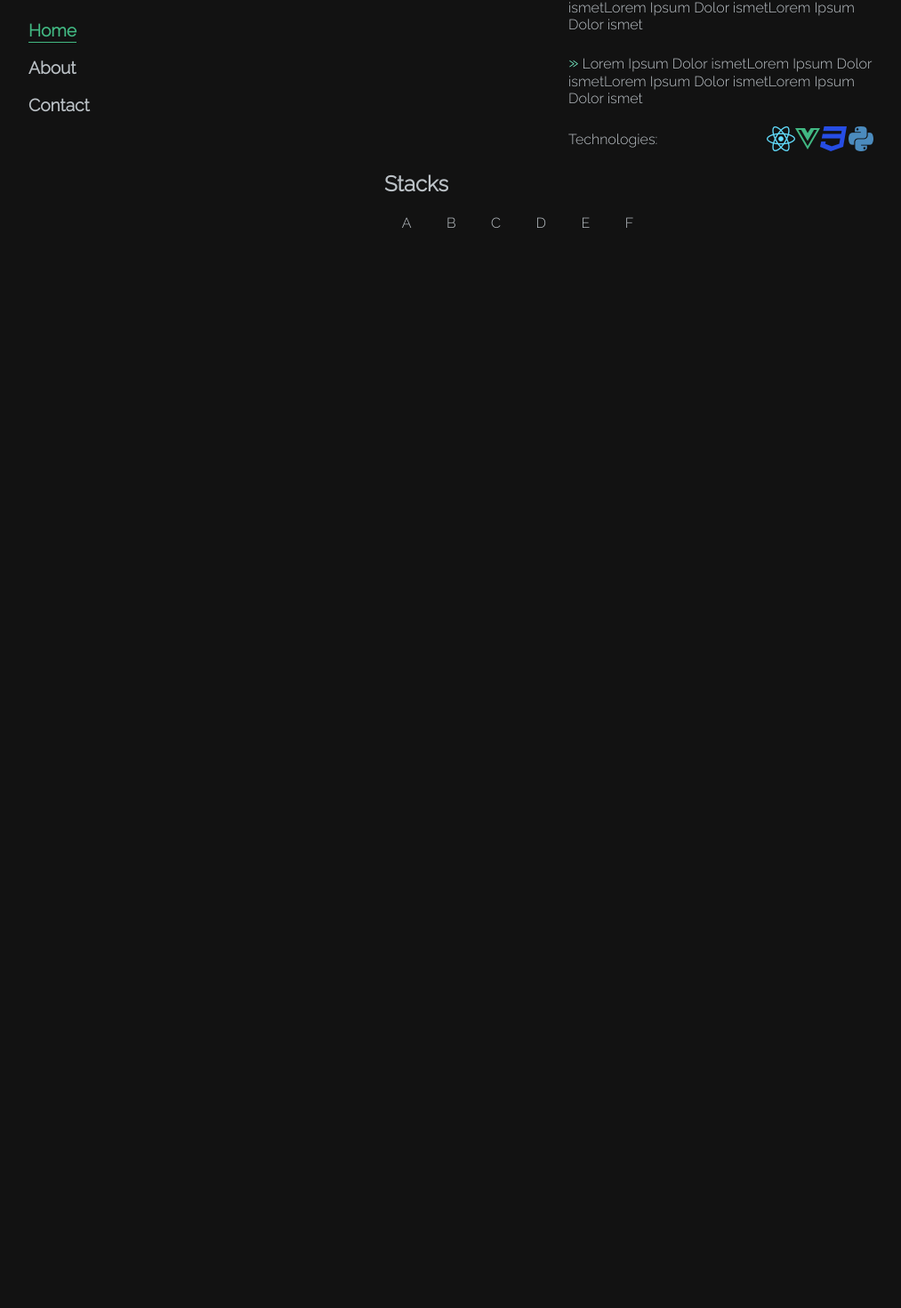
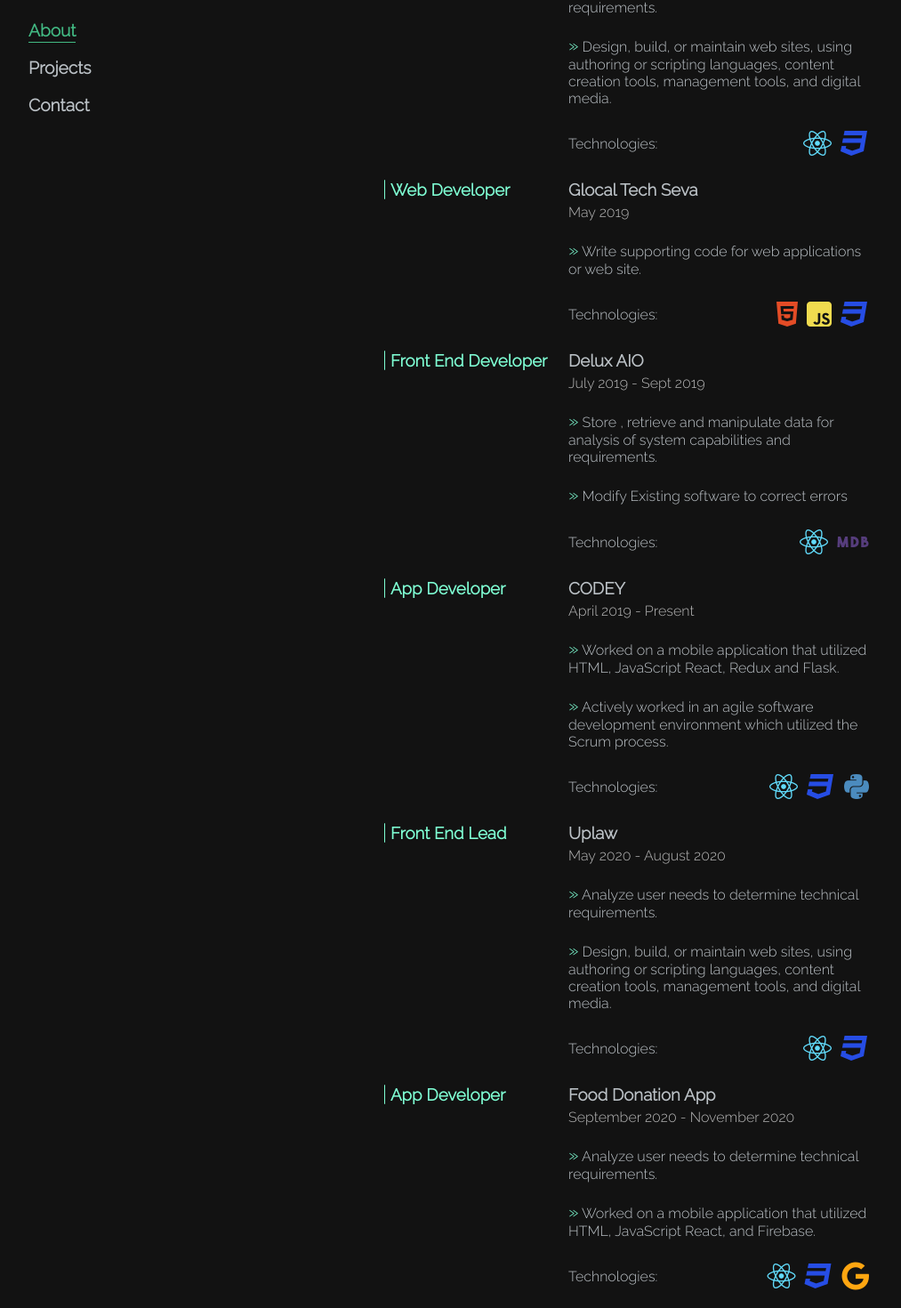
Before and after one commit to Sidm9/About_Sidm9, a Vue app: page / in a window 1280 px wide. Shown: the part 500-1970 px from the top of the page at 89% size, without its empty margins (133-1146 px from the left). Before the commit the page ends 810 px from the top, so only its background shows below. Built offline with nearby package versions, Linux system fonts and the light colour scheme.

Commit message:
About Page Populated

```diff
--- a/src/App.vue
+++ b/src/App.vue
@@ -68,4 +68,21 @@
     min-width: auto;
   }
 }
+
+::-webkit-scrollbar {
+  width: 5px;
+  height: 5px;
+}
+::-webkit-scrollbar-thumb {
+  background: linear-gradient(13deg, #7fffd4 14%, #32fcb9 64%);
+  border-radius: 12px;
+}
+::-webkit-scrollbar-thumb:hover {
+  background: #53edba;
+}
+::-webkit-scrollbar-track {
+  background: #121212;
+  border-radius: 15px;
+  box-shadow: inset 7px 2px 12px #121212;
+}
 </style>
--- a/src/views/Home.vue
+++ b/src/views/Home.vue
@@ -6,7 +6,8 @@
       <p>
         I specialize in digital strategy, project management, and development. I
         have been at this design game for a good three years, and have sharpened
-        my skills working on over 5 projects. <br /> <br />
+        my skills working on over 5 projects. <br />
+        <br />
         With every project, I implement the highest standards of communication
         and collaboration, and believe that process is the foundation of
         success.
@@ -21,20 +22,20 @@
       <div class="exp-box-container ">
         <div class="exp-box flex">
           <h3>
-            Lorem Ipsum Dolor ismet
+            Founders Hope
           </h3>
         </div>
         <div class="exp-box subheading flex" style="margin-top:5px">
-          Aug 2020 - Present
+          May 2019 - July 2019
         </div>
         <div class="bullet">
           <li class="exp-box spacing">
-            Lorem Ipsum Dolor ismetLorem Ipsum Dolor ismetLorem Ipsum Dolor
-            ismetLorem Ipsum Dolor ismet
+            Analyze user needs to determine technical requirements.
           </li>
           <li class="exp-box spacing">
-            Lorem Ipsum Dolor ismetLorem Ipsum Dolor ismetLorem Ipsum Dolor
-            ismetLorem Ipsum Dolor ismet
+            Design, build, or maintain web sites, using authoring or scripting
+            languages, content creation tools, management tools, and digital
+            media.
           </li>
         </div>
         <div class="tech-container spacing flex">
@@ -42,29 +43,224 @@
             Technologies:
           </div>
           <div>
-            <a class="fab fa-react fa-2x" style="color:#61DBFB"></a>
-            <a class="fab fa-vuejs fa-2x" style="color:#41B883"></a>
-            <a class="fab fa-css3 fa-2x" style="color:#264de4"></a>
-            <a class="fab fa-python fa-2x" style="color:#4B8BBE"></a>
+            <a class="fab fa-react fa-2x" style=" margin:5px;color:#61DBFB"></a>
+            <!-- <a class="fab fa-vuejs fa-2x" style=" margin:5px;color:#41B883"></a> -->
+            <a class="fab fa-css3 fa-2x" style=" margin:5px;color:#264de4"></a>
+            <!-- <a class="fab fa-python fa-2x" style=" margin:5px;color:#4B8BBE"></a> -->
+          </div>
+        </div>
+      </div>
+    </div>
+
+    <div class="exp-container spacing flex">
+      <div class="exp-box heading">
+        Web Developer
+      </div>
+      <div class="exp-box-container ">
+        <div class="exp-box flex">
+          <h3>
+            Glocal Tech Seva
+          </h3>
+        </div>
+        <div class="exp-box subheading flex" style="margin-top:5px">
+          May 2019
+        </div>
+        <div class="bullet">
+          <li class="exp-box spacing">
+            Write supporting code for web applications or web site.
+          </li>
+        </div>
+        <div class="tech-container spacing flex">
+          <div>
+            Technologies:
+          </div>
+          <div>
+            <a
+              class="fab fa-html5 fa-2x"
+              style=" margin:5px;color:#e34c26 "
+            ></a>
+            <a
+              class="fab fa-js-square fa-2x"
+              style=" margin:5px;color:#f0db4f"
+            ></a>
+            <a class="fab fa-css3 fa-2x" style=" margin:5px;color:#264de4"></a>
+            <!-- <a class="fab fa-python fa-2x" style=" margin:5px;color:#4B8BBE"></a> -->
+          </div>
+        </div>
+      </div>
+    </div>
+
+    <div class="exp-container spacing flex">
+      <div class="exp-box heading">
+        Front End Developer
+      </div>
+      <div class="exp-box-container ">
+        <div class="exp-box flex">
+          <h3>
+            Delux AIO
+          </h3>
+        </div>
+        <div class="exp-box subheading flex" style="margin-top:5px">
+          July 2019 - Sept 2019
+        </div>
+        <div class="bullet">
+          <li class="exp-box spacing">
+            Store , retrieve and manipulate data for analysis of system
+            capabilities and requirements.
+          </li>
+          <li class="exp-box spacing">
+            Modify Existing software to correct errors
+          </li>
+        </div>
+        <div class="tech-container spacing flex">
+          <div>
+            Technologies:
+          </div>
+          <div>
+            <a class="fab fa-react fa-2x" style=" margin:5px;color:#61DBFB"></a>
+            <a class="fab fa-mdb fa-2x" style=" margin:5px;color:#563d7c"></a>
+            <!-- <a class="fab fa-css3 fa-2x" style=" margin:5px;color:#264de4"></a> -->
+            <!-- <a class="fab fa-python fa-2x" style=" margin:5px;color:#4B8BBE"></a> -->
+          </div>
+        </div>
+      </div>
+    </div>
+
+    <div class="exp-container spacing flex">
+      <div class="exp-box heading">
+        App Developer
+      </div>
+      <div class="exp-box-container ">
+        <div class="exp-box flex">
+          <h3>
+            CODEY
+          </h3>
+        </div>
+        <div class="exp-box subheading flex" style="margin-top:5px">
+          April 2019 - Present
+        </div>
+        <div class="bullet">
+          <li class="exp-box spacing">
+            Worked on a mobile application that utilized HTML, JavaScript React,
+            Redux and Flask.
+          </li>
+          <li class="exp-box spacing">
+            Actively worked in an agile software development environment which
+            utilized the Scrum process.
+          </li>
+        </div>
+        <div class="tech-container spacing flex">
+          <div>
+            Technologies:
+          </div>
+          <div>
+            <a class="fab fa-react fa-2x" style=" margin:5px;color:#61DBFB"></a>
+            <a class="fab fa-css3 fa-2x" style=" margin:5px;color:#264de4"></a>
+            <a
+              class="fab fa-python fa-2x"
+              style=" margin:5px;color:#4B8BBE"
+            ></a>
+          </div>
+        </div>
+      </div>
+    </div>
+
+    <div class="exp-container spacing flex">
+      <div class="exp-box heading">
+        Front End Lead
+      </div>
+      <div class="exp-box-container ">
+        <div class="exp-box flex">
+          <h3>
+            Uplaw
+          </h3>
+        </div>
+        <div class="exp-box subheading flex" style="margin-top:5px">
+          May 2020 - August 2020
+        </div>
+        <div class="bullet">
+          <li class="exp-box spacing">
+            Analyze user needs to determine technical requirements.
+          </li>
+          <li class="exp-box spacing">
+            Design, build, or maintain web sites, using authoring or scripting
+            languages, content creation tools, management tools, and digital
+            media.
+          </li>
+        </div>
+        <div class="tech-container spacing flex">
+          <div>
+            Technologies:
+          </div>
+          <div>
+            <a class="fab fa-react fa-2x" style=" margin:5px;color:#61DBFB"></a>
+            <!-- <a class="fab fa-vuejs fa-2x" style=" margin:5px;color:#41B883"></a> -->
+            <a class="fab fa-css3 fa-2x" style=" margin:5px;color:#264de4"></a>
+            <!-- <a class="fab fa-python fa-2x" style=" margin:5px;color:#4B8BBE"></a> -->
+          </div>
+        </div>
+      </div>
+    </div>
+
+    <div class="exp-container spacing flex">
+      <div class="exp-box heading">
+        App Developer
+      </div>
+      <div class="exp-box-container ">
+        <div class="exp-box flex">
+          <h3>
+            Food Donation App
+          </h3>
+        </div>
+        <div class="exp-box subheading flex" style="margin-top:5px">
+          September 2020 - November 2020
+        </div>
+        <div class="bullet">
+          <li class="exp-box spacing">
+            Analyze user needs to determine technical requirements.
+          </li>
+          <li class="exp-box spacing">
+            Worked on a mobile application that utilized HTML, JavaScript React,
+            and Firebase.
+          </li>
+        </div>
+        <div class="tech-container spacing flex">
+          <div>
+            Technologies:
+          </div>
+          <div>
+            <a class="fab fa-react fa-2x" style=" margin:5px;color:#61DBFB"></a>
+            <!-- <a class="fab fa-vuejs fa-2x" style=" margin:5px;color:#41B883"></a> -->
+            <a class="fab fa-css3 fa-2x" style=" margin:5px;color:#264de4"></a>
+            <a
+              class="fab fa-google fa-2x"
+              style=" margin:5px;color:#FFA611"
+            ></a>
           </div>
         </div>
       </div>
     </div>
 
     <div class="spacing"><h2>Stacks</h2></div>
-    <div class="exp-container flex spacing">
-      <div>A</div>
-      <div>B</div>
-      <div>C</div>
-      <div>D</div>
-      <div>E</div>
-      <div>F</div>
+    <div
+      class="exp-container flex spacing"
+      style="flex-direction: row;width:100%; justify-content: space-between;"
+    >
+      <img src="../assets/react.svg" />
+      <img src="../assets/vue-9.svg" />
+      <img src="../assets/bootstrap-4.svg" />
+      <img src="../assets/flutter-logo.svg" />
+      <!-- <img src="../assets/redis.svg" /> -->
+      <img src="../assets/flask.svg" />
     </div>
   </div>
 </template>
 
 <script></script>
 <style scoped>
+img {
+  width: 45px;
+}
 .flex {
   display: flex;
   justify-content: flex-start;
@@ -81,7 +277,6 @@
   margin-bottom: 5px;
 }
 .exp-container {
-  /* border: 5px red solid; */
   min-width: 300px;
   flex-direction: row;
   justify-content: space-around;
@@ -89,7 +284,7 @@
 .heading {
   font-size: 1.17em;
   font-weight: bold;
-  color: aquamarine;
+  color: #7fffd4;
   flex: 0.2;
   flex-wrap: wrap;
   border-left: 1px aquamarine solid;
--- a/src/views/Sidebar.vue
+++ b/src/views/Sidebar.vue
@@ -38,12 +38,12 @@
     <div class="nav-links flex spacing">
       <div class="spacing link">
         <router-link to="/">
-          Home
+          About
         </router-link>
       </div>
       <div class="spacing link">
         <router-link to="/About">
-          About
+          Projects
         </router-link>
       </div>
       <div class="spacing link">
```
Also changed, not shown: src/assets/FFF.svg (added).
